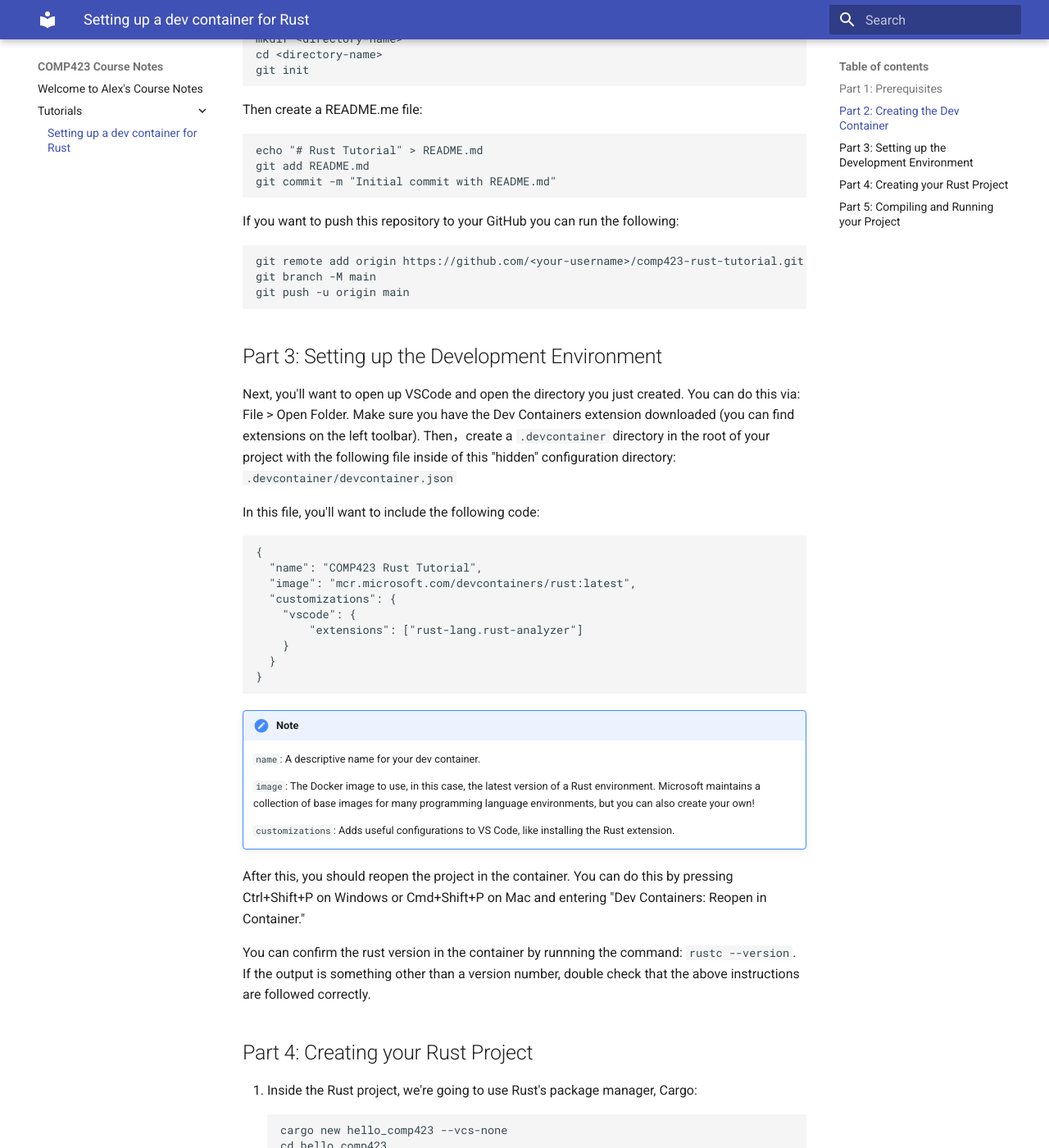
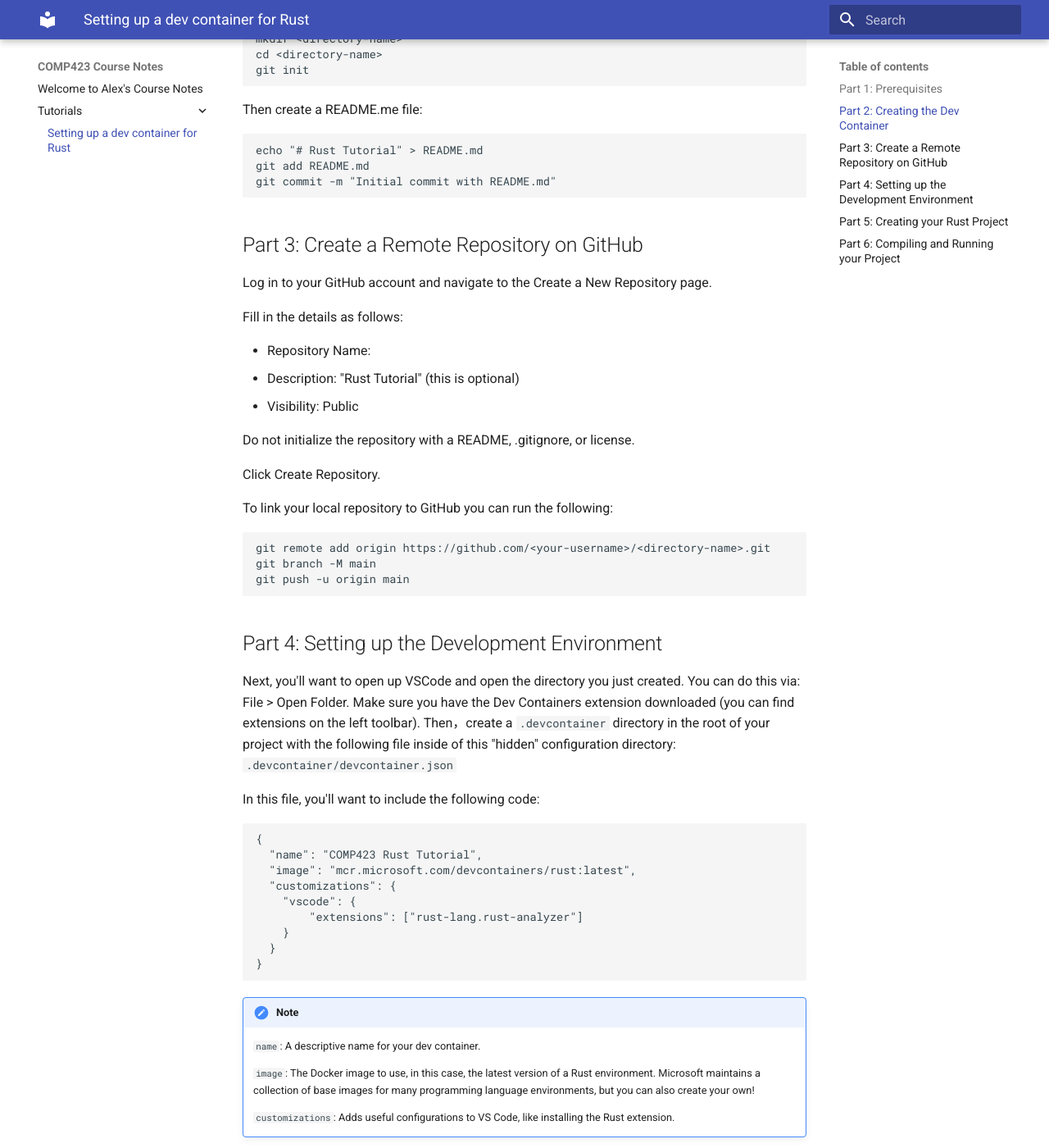
Before and after one commit to alexander-shang/comp423-course-notes, an MkDocs documentation site: the page built from docs/tutorials/rust-setup.md, in a window 1280 px wide and 1400 px high, scrolled down 595 px. Shown: the whole window at 82% size. Built offline with MkDocs 1.6.1 and Material for MkDocs 9.7.7, drawn with Linux system fonts in a browser that asks for light colours; some of the changed text lies outside the part shown.

Commit message:
Added step to create remote repo

````diff
--- a/docs/tutorials/rust-setup.md
+++ b/docs/tutorials/rust-setup.md
@@ -26,14 +26,27 @@
 git commit -m "Initial commit with README.md"
 ```
 
-If you want to push this repository to your GitHub you can run the following:
+## Part 3: Create a Remote Repository on GitHub
+Log in to your GitHub account and navigate to the Create a New Repository page.
+
+Fill in the details as follows:
+
+* Repository Name: <directory-name>
+* Description: "Rust Tutorial" (this is optional)
+* Visibility: Public
+
+Do not initialize the repository with a README, .gitignore, or license.
+
+Click Create Repository.
+
+To link your local repository to GitHub you can run the following:
 ```
-git remote add origin https://github.com/<your-username>/comp423-rust-tutorial.git
+git remote add origin https://github.com/<your-username>/<directory-name>.git
 git branch -M main
 git push -u origin main
 ```
 
-## Part 3: Setting up the Development Environment
+## Part 4: Setting up the Development Environment
 Next, you'll want to open up VSCode and open the directory you just created. You can do this via: File > Open Folder. Make sure you have the Dev Containers extension downloaded (you can find extensions on the left toolbar). Then，create a ```.devcontainer``` directory in the root of your project with the following file inside of this "hidden" configuration directory:
 ```.devcontainer/devcontainer.json```
 
@@ -79,7 +92,7 @@
 }
 ```
 
-## Part 5: Compiling and Running your Project
+## Part 6: Compiling and Running your Project
 Build your project by running the command:
 ```
 cargo build
````
Also changed, not shown: other parts of docs/tutorials/rust-setup.md (+1 -1 lines).
